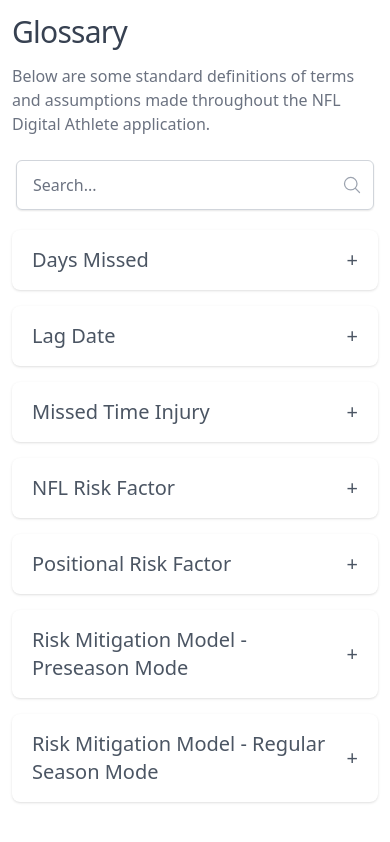
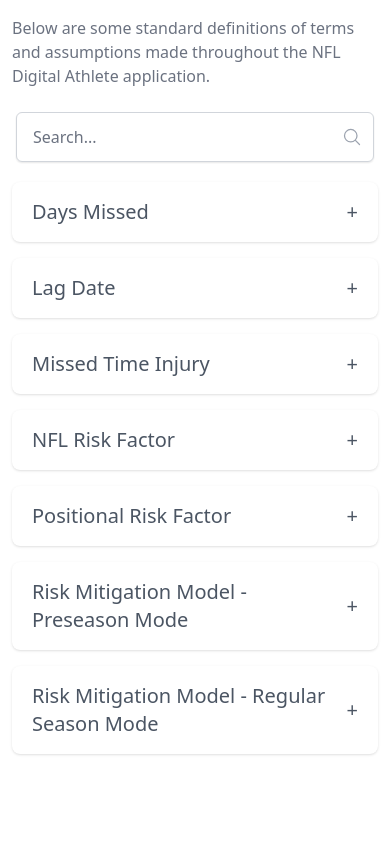
Before and after one commit to bhuddleston-biocorellc/digital-athlete-glossary, a website built with Parcel: page index.html in a window 390 px wide. Built offline with nearby package versions, Linux system fonts and the light colour scheme.

Commit message:
hide glossary title unless medium resolution or higher

```diff
--- a/index.html
+++ b/index.html
@@ -10,8 +10,8 @@
 <body>
   <div class="container mx-auto">
     <div class="py-4 lg:py-24">
-      <h2 class="text-left md:text-center text-3xl px-3 leading-8 tracking-tight text-gray-700 sm:text-4xl">Glossary</h2>
-      <p class="mx-auto mt-4 px-3 max-w-3xl text-left md:text-center text-md text-gray-500">Below are some standard definitions of terms and assumptions made throughout the NFL Digital Athlete application.</p>
+      <h2 class="text-left hidden md:block md:text-center text-3xl mb-4 px-3 leading-8 tracking-tight text-gray-700 sm:text-4xl">Glossary</h2>
+      <p class="mx-auto px-3 max-w-3xl text-left md:text-center text-md text-gray-500">Below are some standard definitions of terms and assumptions made throughout the NFL Digital Athlete application.</p>
       <div x-data="{
         search: '',
         items: [
```
Also changed, not shown: dist/styles.css.
